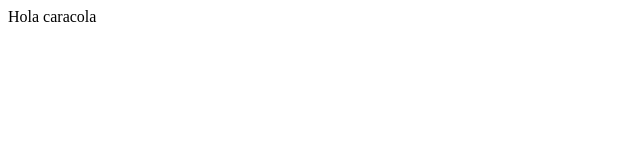
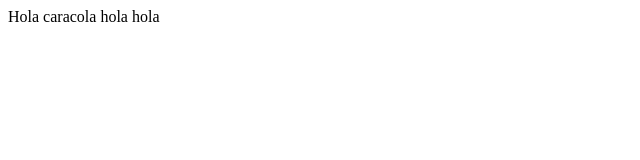
Before and after one commit to alexlab84/ejercicios-de-adalab, a plain HTML site: page ejercicio-1-leccion-01-modulo-1/index.html in a window 1280 px wide. Shown: the full height of the page, 0-640 px from the left. Drawn offline with Linux system fonts and the light colour scheme.

Commit message:
add hola

```diff
--- a/ejercicio-1-leccion-01-modulo-1/index.html
+++ b/ejercicio-1-leccion-01-modulo-1/index.html
@@ -6,6 +6,6 @@
     <title>Document</title>
 </head>
 <body>
-    Hola caracola
+    Hola caracola hola hola
 </body>
 </html>
```
